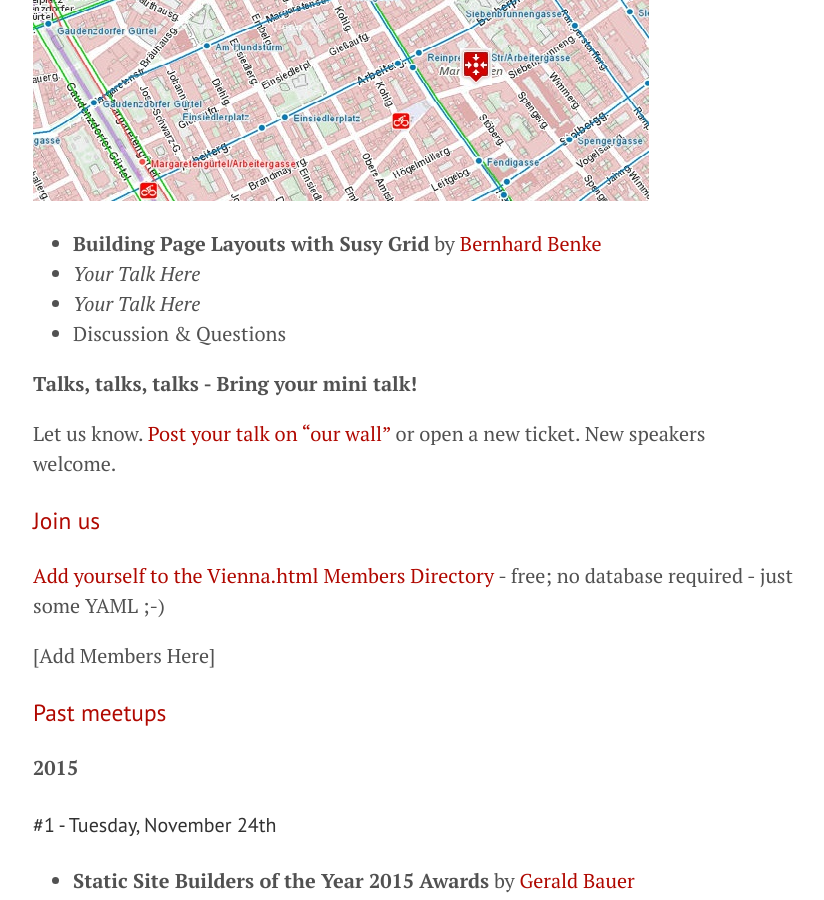
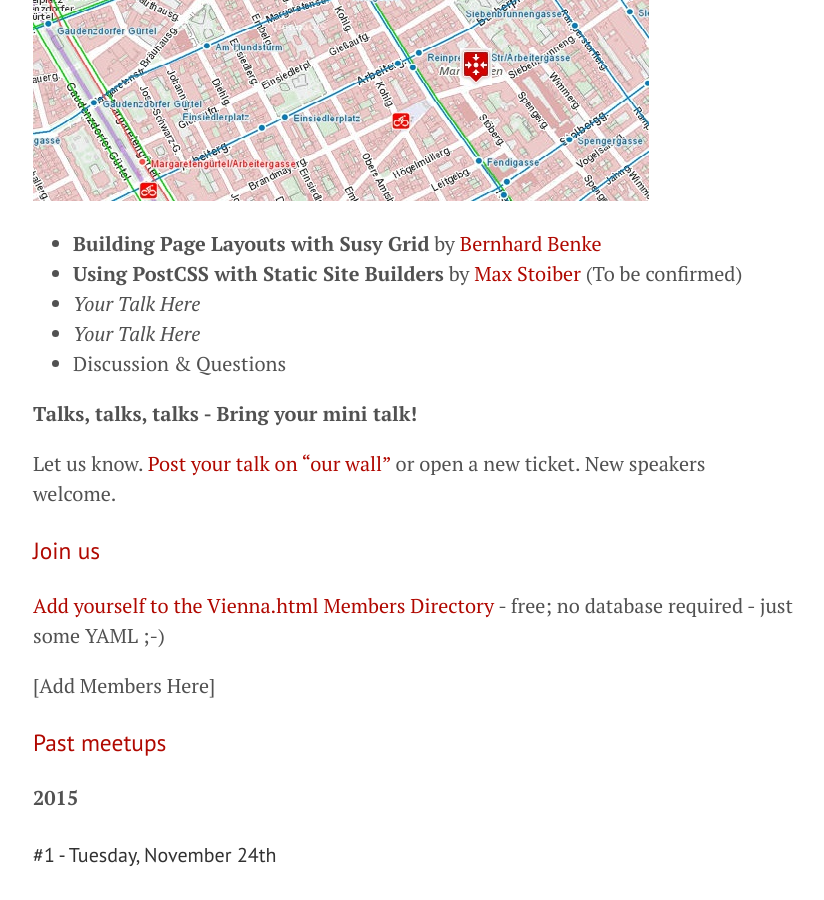
Before and after one commit to goodbyeaustria/archive, a Jekyll site: the page built from index.md, in a window 1280 px wide and 900 px high, scrolled down 668 px. Shown: the whole window, without its empty margins (227-1051 px from the left). Built offline with Jekyll 4.4.1, drawn with Linux system fonts in a browser that asks for light colours.

Commit message:
add to be confirmed postcss talk by max stoiber

```diff
--- a/index.md
+++ b/index.md
@@ -20,6 +20,7 @@
 ![](i/sektor5map.jpg)
 
 - **Building Page Layouts with Susy Grid** by [Bernhard Benke](https://github.com/spuz)
+- **Using PostCSS with Static Site Builders** by [Max Stoiber](https://twitter.com/mxstbr)  (To be confirmed)
 - _Your Talk Here_
 - _Your Talk Here_
 - Discussion & Questions
```
